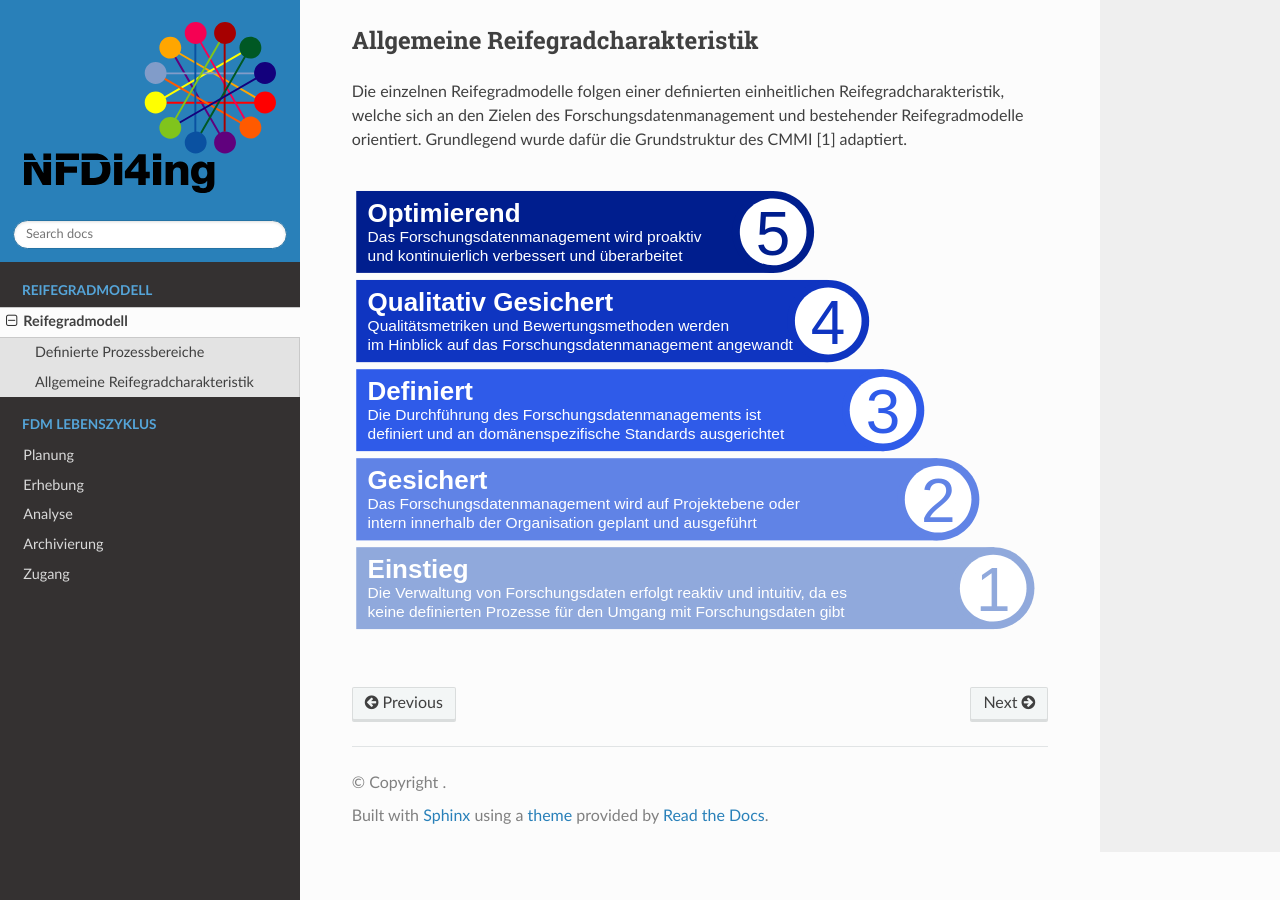
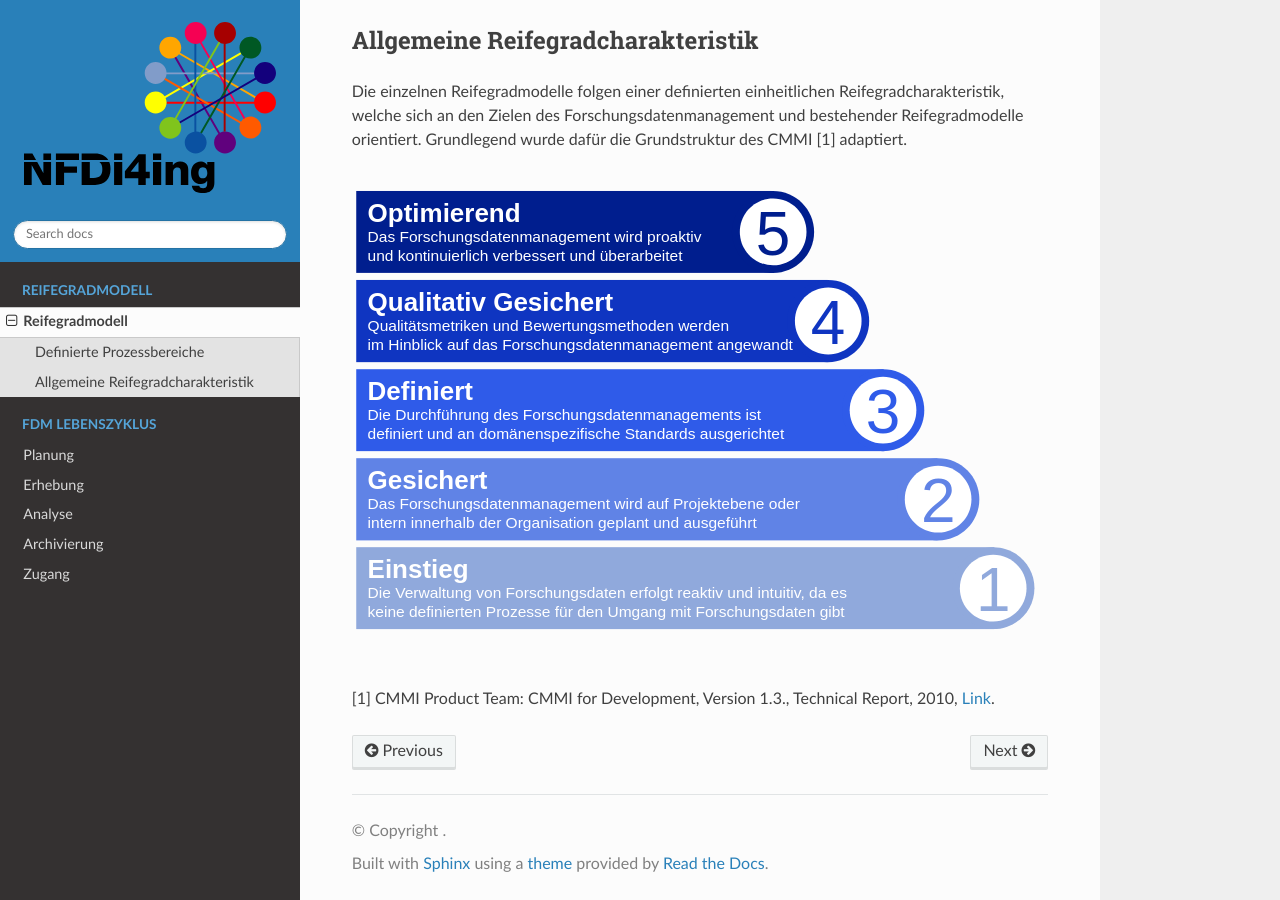
Before and after one commit to LUHMW/MaturityModel, a Sphinx documentation site: the page built from docs/source/reifegradmodell.rst, in a window 1280 px wide and 900 px high, scrolled down 839 px. Built offline with Sphinx 7.4.7 and the Read the Docs theme 2.0.0, drawn with Linux system fonts in a browser that asks for light colours; some of the changed lines change nothing that is shown.

Commit message:
Update reifegradmodell.rst

```diff
--- a/docs/source/reifegradmodell.rst
+++ b/docs/source/reifegradmodell.rst
@@ -19,4 +19,6 @@ Die einzelnen Reifegradmodelle folgen einer definierten einheitlichen Reifegradc
   :width: 800
 
 
-.. footer:: [1] CMMI Product Team: CMMI for Development, Version 1.3., Technical Report, 2010, `Link <https://insights.sei.cmu.edu/documents/853/2010_005_001_15287.pdf>`_.
+.. footer:: Literatur
+
+[1] CMMI Product Team: CMMI for Development, Version 1.3., Technical Report, 2010, `Link <https://insights.sei.cmu.edu/documents/853/2010_005_001_15287.pdf>`_.
```
